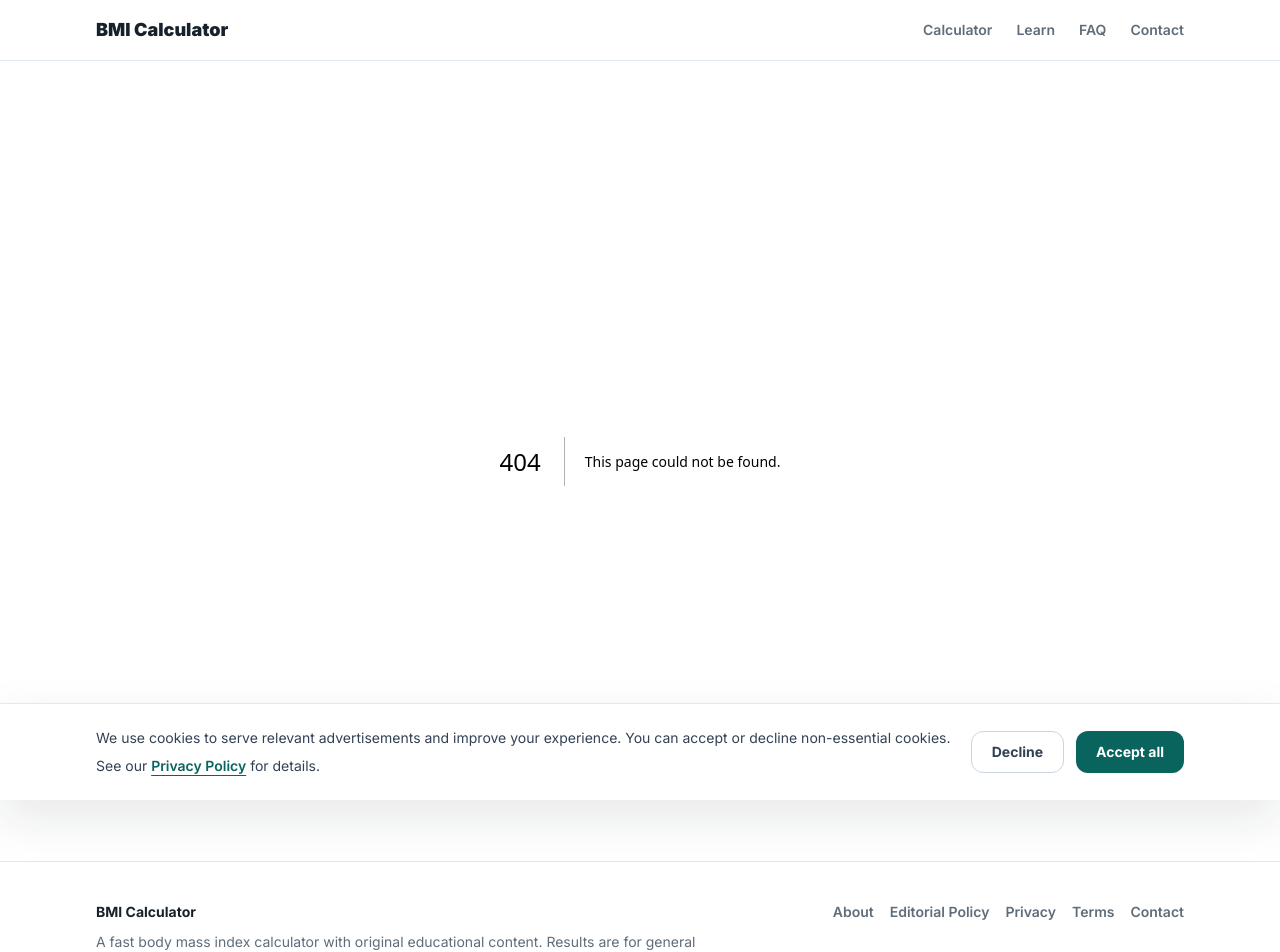
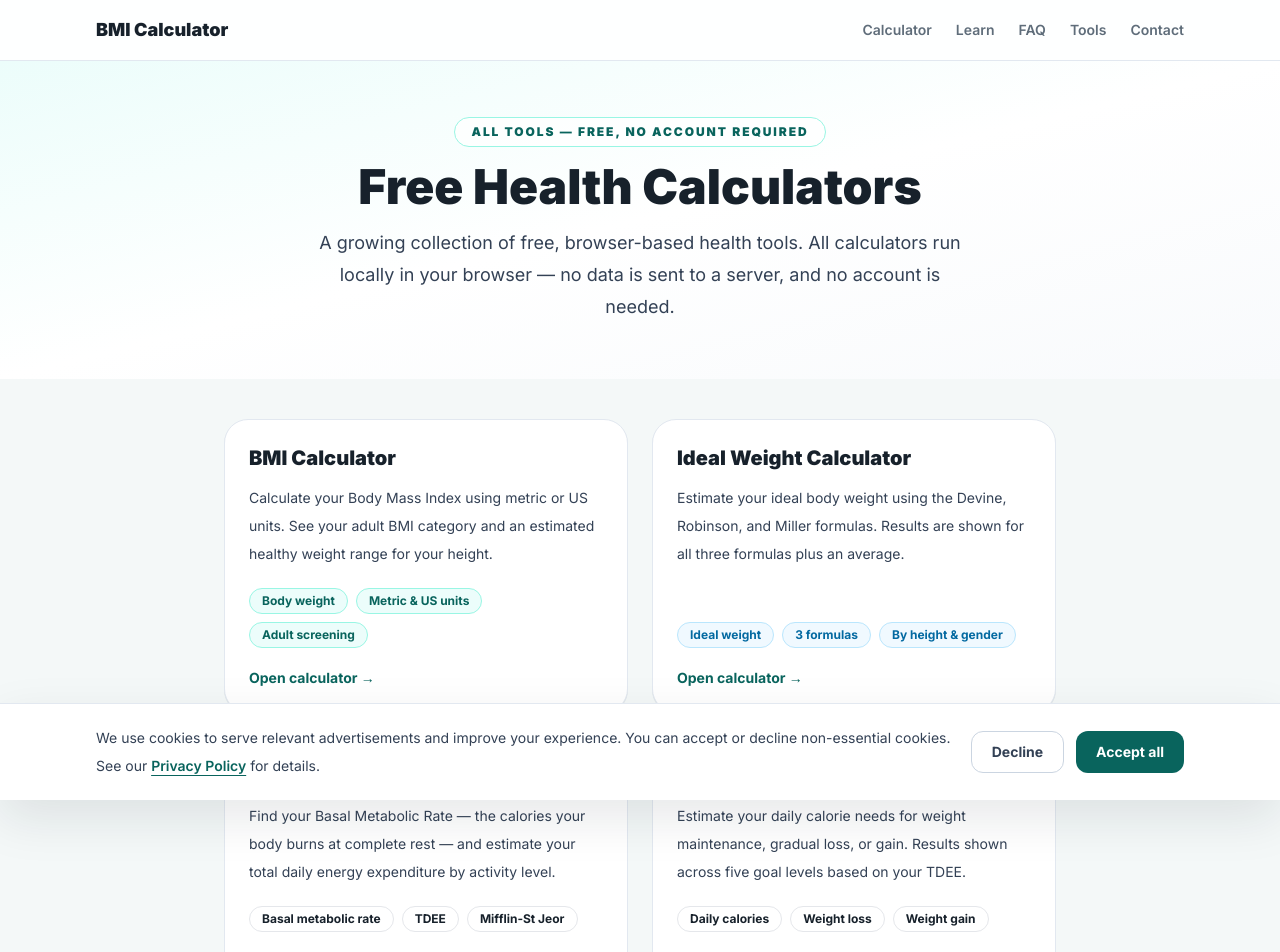
Before and after one commit to alfagnesis301/bmi-calculator, a Next.js app: page /health-calculators in a window 1280 px wide. Before the commit this address had no page. Shown: the top 952 px of the page. Built offline with nearby package versions, Linux system fonts and the light colour scheme.

Commit message:
Add Health Calculators hub page and Tools nav link
Co-Authored-By: Claude Sonnet 4.6 <noreply@anthropic.com>

```diff
--- /dev/null
+++ b/app/health-calculators/page.tsx
@@ -0,0 +1,130 @@
+import type { Metadata } from "next";
+
+export const metadata: Metadata = {
+  title: "Free Health Calculators – BMI Checks",
+  description: "Free online health calculators: BMI, Ideal Weight, BMR, Daily Calories, and Body Fat. All tools work in your browser with no account required.",
+  alternates: { canonical: "/health-calculators" }
+};
+
+const tools = [
+  {
+    name: "BMI Calculator",
+    href: "/",
+    description:
+      "Calculate your Body Mass Index using metric or US units. See your adult BMI category and an estimated healthy weight range for your height.",
+    tags: ["Body weight", "Metric & US units", "Adult screening"],
+    color: "border-teal-200 bg-teal-50 text-teal-700"
+  },
+  {
+    name: "Ideal Weight Calculator",
+    href: "/ideal-weight-calculator",
+    description:
+      "Estimate your ideal body weight using the Devine, Robinson, and Miller formulas. Results are shown for all three formulas plus an average.",
+    tags: ["Ideal weight", "3 formulas", "By height & gender"],
+    color: "border-sky-200 bg-sky-50 text-sky-700"
+  },
+  {
+    name: "BMR Calculator",
+    href: "/bmr-calculator",
+    description:
+      "Find your Basal Metabolic Rate — the calories your body burns at complete rest — and estimate your total daily energy expenditure by activity level.",
+    tags: ["Basal metabolic rate", "TDEE", "Mifflin-St Jeor"],
+    color: "border-violet-200 bg-violet-50 text-violet-700"
+  },
+  {
+    name: "Calorie Calculator",
+    href: "/calorie-calculator",
+    description:
+      "Estimate your daily calorie needs for weight maintenance, gradual loss, or gain. Results shown across five goal levels based on your TDEE.",
+    tags: ["Daily calories", "Weight loss", "Weight gain"],
+    color: "border-amber-200 bg-amber-50 text-amber-700"
+  },
+  {
+    name: "Body Fat Calculator",
+    href: "/body-fat-calculator",
+    description:
+      "Estimate your body fat percentage using the US Navy circumference method. Only a tape measure required — no specialist equipment needed.",
+    tags: ["Body fat %", "US Navy method", "Tape measure"],
+    color: "border-rose-200 bg-rose-50 text-rose-700"
+  }
+];
+
+export default function HealthCalculatorsPage() {
+  return (
+    <main>
+      <section className="bg-gradient-to-br from-teal-50 via-white to-slate-50 px-4 py-10 sm:px-6 sm:py-14 lg:px-8">
+        <div className="mx-auto max-w-4xl text-center">
+          <p className="inline-flex rounded-full border border-teal-200 bg-white/80 px-4 py-1.5 text-xs font-black uppercase tracking-[0.16em] text-teal-700">
+            All tools — free, no account required
+          </p>
+          <h1 className="mt-4 text-4xl font-black leading-tight text-ink sm:text-5xl">
+            Free Health Calculators
+          </h1>
+          <p className="mx-auto mt-4 max-w-2xl text-lg leading-8 text-slate-700">
+            A growing collection of free, browser-based health tools. All calculators run locally in
+            your browser — no data is sent to a server, and no account is needed.
+          </p>
+        </div>
+      </section>
+
+      <div className="mx-auto max-w-4xl px-4 py-10 sm:px-6 lg:px-8">
+        <div className="grid gap-6 sm:grid-cols-2">
+          {tools.map((tool) => (
+            <a
+              key={tool.href}
+              href={tool.href}
+              className="group flex flex-col rounded-3xl border border-slate-200 bg-white p-6 shadow-line transition hover:border-teal-300 hover:shadow-soft focus-visible:outline focus-visible:outline-2 focus-visible:outline-offset-2 focus-visible:outline-teal-600"
+            >
+              <h2 className="text-xl font-black text-ink group-hover:text-teal-700 transition">
+                {tool.name}
+              </h2>
+              <p className="mt-3 flex-1 text-sm leading-7 text-slate-700">{tool.description}</p>
+              <div className="mt-5 flex flex-wrap gap-2">
+                {tool.tags.map((tag) => (
+                  <span
+                    key={tag}
+                    className={`rounded-full border px-3 py-1 text-xs font-bold ${tool.color}`}
+                  >
+                    {tag}
+                  </span>
+                ))}
+              </div>
+              <span className="mt-5 text-sm font-bold text-teal-700 group-hover:underline underline-offset-4">
+                Open calculator →
+              </span>
+            </a>
+          ))}
+        </div>
+
+        <section className="mt-12 rounded-3xl border border-slate-200 bg-white p-6 shadow-line sm:p-8">
+          <h2 className="text-2xl font-black text-ink">About these tools</h2>
+          <p className="mt-4 leading-8 text-slate-700">
+            All calculators on BMI Checks use standard, widely published formulas from peer-reviewed
+            research and public health organisations including the WHO, CDC, NHS, and ACE. Results
+            are estimates based on population averages and are provided for general informational
+            purposes only.
+          </p>
+          <p className="mt-4 leading-8 text-slate-700">
+            No personal data you enter is stored on our servers. Optional local saving uses your
+            browser&apos;s localStorage and stays on your device. For health decisions, always consult a
+            qualified healthcare provider.
+          </p>
+          <div className="mt-6 flex flex-wrap gap-4 text-sm font-semibold text-teal-700">
+            <a href="/editorial-policy" className="underline-offset-4 hover:underline">Editorial Policy</a>
+            <a href="/about" className="underline-offset-4 hover:underline">About BMI Checks</a>
+            <a href="/contact" className="underline-offset-4 hover:underline">Contact</a>
+          </div>
+        </section>
+
+        <section className="mt-8 rounded-3xl border border-coral/30 bg-coral/10 p-6 sm:p-8">
+          <h2 className="text-xl font-black text-ink">Health disclaimer</h2>
+          <p className="mt-3 leading-8 text-slate-800">
+            All tools on this site are for general informational purposes only and do not replace
+            professional medical advice. Always consult a qualified healthcare provider for personal
+            health concerns.
+          </p>
+        </section>
+      </div>
+    </main>
+  );
+}
--- a/components/Header.tsx
+++ b/components/Header.tsx
@@ -11,6 +11,7 @@ export function Header() {
           <a className="hover:text-ink" href="/#calculator">Calculator</a>
           <a className="hover:text-ink" href="/#learn">Learn</a>
           <a className="hover:text-ink" href="/#faq">FAQ</a>
+          <a className="hover:text-ink" href="/health-calculators">Tools</a>
           <a className="hover:text-ink" href="/contact">Contact</a>
         </nav>
       </div>
```
